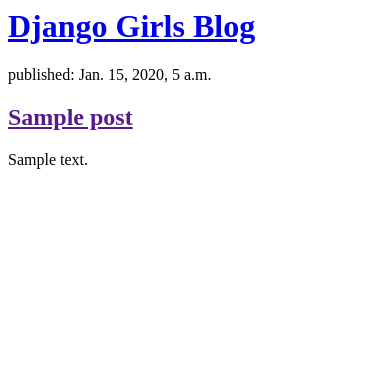
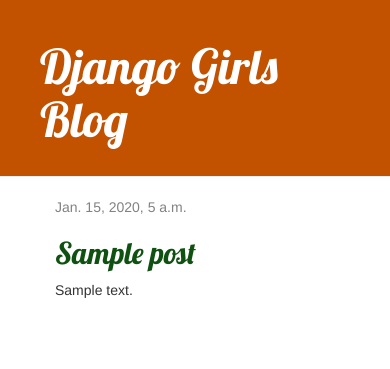
Before and after one commit to hlabib/my-first-blog, a Django app: page / in a window 390 px wide. Shown: the top 369 px of the page. Run offline with Django 3.2, Linux system fonts and the light colour scheme; tables that the repository leaves empty hold one stand-in row (values such as "Sample post"); some libraries are stand-ins or nearby versions.

Commit message:
Added view and template for detailed blog post as well as CSS for the site.

```diff
--- /dev/null
+++ b/blog/static/css/blog.css
@@ -0,0 +1,46 @@
+.page-header {
+    background-color: #C25100;
+    margin-top: 0;
+    padding: 20px 20px 20px 40px;
+}
+
+.page-header h1, .page-header h1 a, .page-header h1 a:visited, .page-header h1 a:active {
+    color: #ffffff;
+    font-size: 36pt;
+    text-decoration: none;
+}
+
+.content {
+    margin-left: 40px;
+}
+
+h1, h2, h3, h4 {
+    font-family: 'Lobster', cursive;
+}
+
+.date {
+    color: #828282;
+}
+
+.save {
+    float: right;
+}
+
+.post-form textarea, .post-form input {
+    width: 100%;
+}
+
+.top-menu, .top-menu:hover, .top-menu:visited {
+    color: #ffffff;
+    float: right;
+    font-size: 26pt;
+    margin-right: 20px;
+}
+
+.post {
+    margin-bottom: 70px;
+}
+
+.post h2 a, .post h2 a:visited {
+    color: #0f5110;
+}
--- /dev/null
+++ b/blog/templates/blog/base.html
@@ -0,0 +1,23 @@
+{% load static %}
+<html>
+<head>
+    <title>Django Girls blog</title>
+    <link rel="stylesheet" href="//maxcdn.bootstrapcdn.com/bootstrap/3.2.0/css/bootstrap.min.css">
+    <link rel="stylesheet" href="//maxcdn.bootstrapcdn.com/bootstrap/3.2.0/css/bootstrap-theme.min.css">
+    <link href='//fonts.googleapis.com/css?family=Lobster&subset=latin,latin-ext' rel='stylesheet' type='text/css'>
+    <link rel="stylesheet" href="{% static 'css/blog.css' %}">
+</head>
+<body>
+<div class="page-header">
+    <h1><a href="/">Django Girls Blog</a></h1>
+</div>
+<div class="content container">
+    <div class="row">
+        <div class="col-md-8">
+            {% block content %}
+            {% endblock %}
+        </div>
+    </div>
+</div>
+</body>
+</html>
--- a/blog/templates/blog/post_list.html
+++ b/blog/templates/blog/post_list.html
@@ -1,18 +1,13 @@
-<html>
-    <head>
-        <title>Django Girls blog</title>
-    </head>
-    <body>
-<div>
-    <h1><a href="/">Django Girls Blog</a></h1>
-</div>
+{% extends 'blog/base.html' %}
 
-{% for post in posts %}
-    <div>
-        <p>published: {{ post.published_date }}</p>
-        <h2><a href="">{{ post.title }}</a></h2>
-        <p>{{ post.text|linebreaksbr }}</p>
-    </div>
-{% endfor %}
-    </body>
-</html>
+{% block content %}
+    {% for post in posts %}
+        <div class="post">
+            <div class="date">
+                {{ post.published_date }}
+            </div>
+            <h2><a href="{% url 'post_detail' pk=post.pk %}">{{ post.title }}</a></h2>
+            <p>{{ post.text|linebreaksbr }}</p>
+        </div>
+    {% endfor %}
+{% endblock %}
--- a/blog/urls.py
+++ b/blog/urls.py
@@ -2,5 +2,6 @@ from django.urls import path
 from . import views
 
 urlpatterns = [
-	path('', views.post_list, name='post_list'),
+    path('', views.post_list, name='post_list'),
+    path('post/<int:pk>/', views.post_detail, name='post_detail'),
 ]
--- a/blog/views.py
+++ b/blog/views.py
@@ -1,4 +1,4 @@
-from django.shortcuts import render
+from django.shortcuts import render, get_object_or_404
 from django.utils import timezone
 from .models import Post
 
@@ -6,3 +6,7 @@ from .models import Post
 def post_list(request):
     posts = Post.objects.filter(published_date__lte=timezone.now()).order_by('published_date')
     return render(request, 'blog/post_list.html', {'posts': posts})
+
+def post_detail(request, pk):
+    post = get_object_or_404(Post, pk=pk)
+    return render(request, 'blog/post_detail.html', {'post': post})
--- a/mysite/settings.py
+++ b/mysite/settings.py
@@ -23,7 +23,7 @@ BASE_DIR = Path(__file__).resolve().parent.parent
 SECRET_KEY = 'k8b+!$%91wx8co+8%fobzp-@(g&7=evts81e23ceek&3mi6)s-'
 
 # SECURITY WARNING: don't run with debug turned on in production!
-DEBUG = False
+DEBUG = True
 
 ALLOWED_HOSTS = ['.localhost', '.pythonanywhere.com']
 
@@ -119,4 +119,4 @@ USE_TZ = True
 # https://docs.djangoproject.com/en/3.1/howto/static-files/
 
 STATIC_URL = '/static/'
-STATIC_ROOT = BASE_DIR/ 'static'
+STATIC_ROOT = BASE_DIR/ "static"
```
Also changed, not shown: blog/templates/blog/post_detail.html (added, +13 -0 lines).
